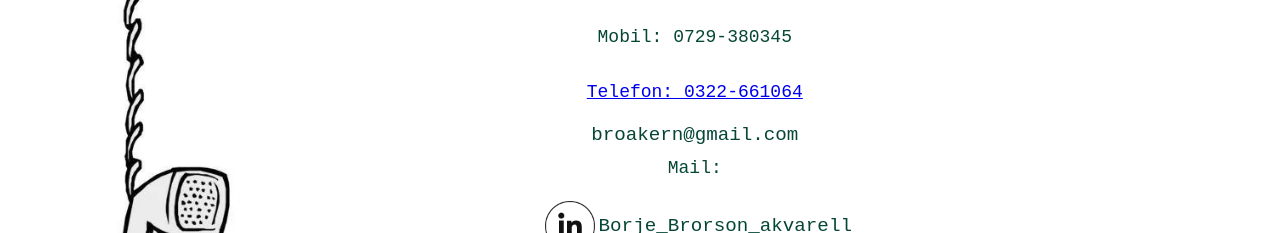
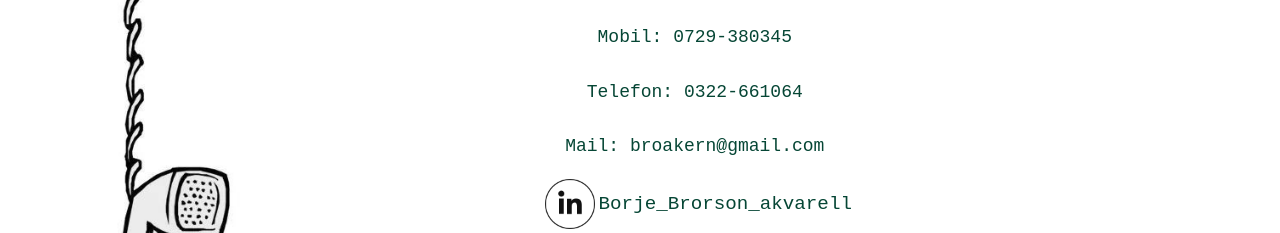
Before and after one commit to LovisaBrorson/final-project, a React (Create React App) app in the folder front-end/: page /contact in a window 1280 px wide. Shown: the part 206-439 px from the top of the page. Built offline with nearby package versions, Linux system fonts and the light colour scheme; a web font is replaced by a local one.

Commit message:
added link to email

```diff
--- a/front-end/src/components/Contact.js
+++ b/front-end/src/components/Contact.js
@@ -11,14 +11,12 @@ export const Contact = () => {
         <div className='contact-text'>
           <h1>KONTAKTA BÖRJE</h1>
           <p>Mobil: 0729-380345 </p>
-          <a href='https://google.com'>
-            <p>Telefon: 0322-661064 </p>{" "}
-          </a>
-
-          <a className='email' href='mailto:broakern@gmail.com'>
-            broakern@gmail.com
-          </a>
-          <p>Mail:</p>
+          <p>Telefon: 0322-661064 </p>
+          <p>
+            <a className='email' href='mailto:broakern@gmail.com'>
+              Mail: broakern@gmail.com
+            </a>
+          </p>
           <div className='wrapper-instagram'>
             <img src={instagram} alt='Instagram-logo' className='instagram' />
             <spam>Borje_Brorson_akvarell</spam>
--- a/front-end/src/index.css
+++ b/front-end/src/index.css
@@ -94,6 +94,7 @@ article {
   align-items: center;
   height: 100vh;
   position: relative;
+  z-index: 100;
 }
 
 .phone {
@@ -137,6 +138,10 @@ article {
   color: #064635;
   text-decoration: none;
   cursor: pointer;
+}
+
+.email:hover {
+  font-weight: bold;
 }
 
 /*CSS FOR WELCOME/HOME PAGE */
```
